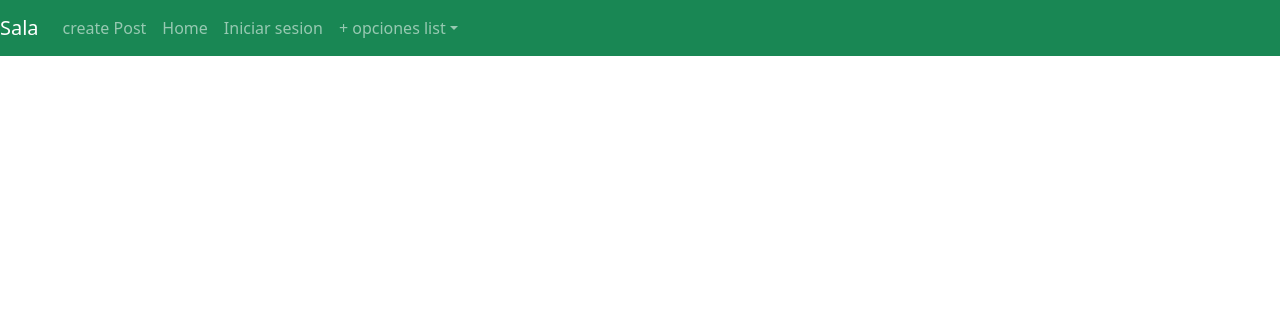
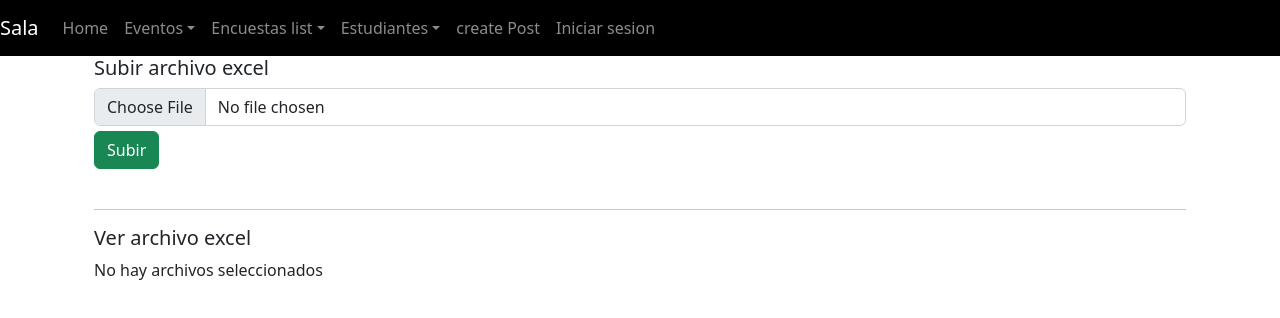
Before and after one commit to PRKmilo/Client_react2, a React (Create React App) app: page /excel in a window 1280 px wide. Shown: the top 318 px of the page. Built offline with nearby package versions, Linux system fonts and the light colour scheme.

Commit message:
Se agrego Excel, junto con un cambio en la navbar

```diff
--- a/package.json
+++ b/package.json
@@ -21,7 +21,8 @@
     "redux": "^4.2.1",
     "redux-thunk": "^2.4.2",
     "validator": "^13.9.0",
-    "web-vitals": "^2.1.4"
+    "web-vitals": "^2.1.4",
+    "xlsx": "^0.18.5"
   },
   "scripts": {
     "start": "react-scripts start",
--- a/src/App.js
+++ b/src/App.js
@@ -4,6 +4,8 @@ import Navigation from "./layouts/Navigation";
 import { Container } from "react-bootstrap";
 import Signin from "./pages/Signin";
 import Posts from "./pages/Posts";
+import Home from "./pages/Home";
+import Excel from "./pages/Excel";
 import {
   BrowserRouter as Router,
   Route,Routes
@@ -20,9 +22,10 @@ function App() {
       </div>
       <Container>
         <Routes>
-          <Route exact path="/" element={<Posts />}></Route>
-          <Route exact path="/signin" element={<Signin />}>
-          </Route>
+          <Route exact path="/estudiantes" element={<Posts />}></Route>
+          <Route exact path="/signin" element={<Signin />}></Route>
+          <Route exact path="/home" element={<Home />}></Route>
+          <Route exact path="/excel" element={<Excel />}></Route>
         </Routes>
       </Container>
     </Router>
--- /dev/null
+++ b/src/components/Data.js
@@ -0,0 +1,10 @@
+import React from 'react'
+import { IndividualData } from './IndividualData.js'
+
+export const Data = ({excelData}) => {
+    return excelData.map((individualExcelData)=>(
+        <tr key={individualExcelData.id}>
+            <IndividualData individualExcelData={individualExcelData}/>
+        </tr>
+    ))
+}
--- /dev/null
+++ b/src/components/IndividualData.js
@@ -0,0 +1,15 @@
+import React from 'react'
+
+export const IndividualData = ({individualExcelData}) => {
+    return (
+        <>
+            <th>{individualExcelData.Primer_Nombre}</th>
+            <th>{individualExcelData.Primer_Apellido}</th>
+            <th>{individualExcelData.Identificacion}</th>
+            <th>{individualExcelData.Carrera}</th>
+            <th>{individualExcelData.Año_De_Graduacion}</th>
+            <th>{individualExcelData.Edad}</th>
+            <th>{individualExcelData.Logro_Mas_Importante}</th>
+        </>
+    )
+}
--- a/src/index.css
+++ b/src/index.css
@@ -1,3 +1,24 @@
 .inputBuscar{
     width: 50% !important;
   }
+
+
+.circle-container {
+  width: 100px;
+  height: 100px;
+  border-radius: 50%;
+  overflow: hidden;
+}
+
+.circle-image {
+  width: 100%;
+  height: 100%;
+  object-fit: cover;
+}
+
+.nav{
+  position: relative;
+  right: -10px;
+
+
+}
--- a/src/layouts/Navigation.js
+++ b/src/layouts/Navigation.js
@@ -1,23 +1,49 @@
 import React from 'react'
 import { Nav,NavDropdown,Navbar } from 'react-bootstrap'
 import { NavLink } from 'react-router-dom'
+import Excel from '../pages/Excel'
 
 export default function Navigation() {
   return (
-    <Navbar bg='success' variant='dark' expand='lg'>
-        <Navbar.Brand as={NavLink} to={'/'}>Sala</Navbar.Brand>
+    <Navbar bg='black' variant='dark' expand='lg'>
+        <Navbar.Brand as={NavLink} to={'/excel'}>Sala</Navbar.Brand>
         <Navbar.Collapse id="main-menu">
+            <Nav>
+                <Nav.Link as={NavLink} to={'/home'}>Home</Nav.Link>
+
+                <NavDropdown title="Eventos" id="menu_eventos-dropdown">
+                    <NavDropdown.Item>Ver Eventos</NavDropdown.Item>
+                    <NavDropdown.Item>Agendar Eventos</NavDropdown.Item>
+                </NavDropdown>
+
+                <NavDropdown title="Encuestas list" id="menu-dropdown">
+                    <NavDropdown.Item>Post</NavDropdown.Item>
+                    <NavDropdown.Item>Cerrar Sesion</NavDropdown.Item>
+                    <a href="https://forms.gle/6WqqN5Fms55Gxx426" target="_blank">
+                    <button type="button">Encuesta Segimiento</button>
+                    </a>
+                    <a href="https://forms.gle/mpmwKFWwDtWp5uU48" target="_blank">
+                    <button type="button">Evaluación Docente</button>
+                    </a>
+                </NavDropdown>
+                <NavDropdown title="Estudiantes" id="menu_estudiantes-dropdown">
+                    <NavDropdown.Item><Nav.Link as={NavLink} to={'/estudiantes'}>Ver Estudiantes</Nav.Link></NavDropdown.Item>
+                    <NavDropdown.Item>Actualizar Estudiantes</NavDropdown.Item>
+                    <NavDropdown.Item><Nav.Link as={NavLink} to={'/excel'}>Subir Archivos</Nav.Link></NavDropdown.Item>
+                </NavDropdown>
+
+
+
+            </Nav>
+
             <Nav className="mr-auto">
                 <Nav.Link>create Post</Nav.Link>
             </Nav>
+
             <Nav>
-                <Nav.Link as={NavLink} to={'/'}>Home</Nav.Link>
                 <Nav.Link as={NavLink} to={'/signin'}>Iniciar sesion</Nav.Link>
-                <NavDropdown title="+ opciones list" id="menu-dropdown">
-                    <NavDropdown.Item>Post</NavDropdown.Item>
-                    <NavDropdown.Item>Cerrar Sesion</NavDropdown.Item>
-                </NavDropdown>
             </Nav>
+
         </Navbar.Collapse>
     </Navbar>
   )
--- /dev/null
+++ b/src/pages/Excel.js
@@ -0,0 +1,106 @@
+import {useState} from 'react'
+import * as XLSX from 'xlsx'
+import { Data } from '../components/Data';
+
+export default function Excel() {
+
+  // on change states
+  const [excelFile, setExcelFile]=useState(null);
+  const [excelFileError, setExcelFileError]=useState(null);
+
+  // submit
+  const [excelData, setExcelData]=useState(null);
+  // it will contain array of objects
+
+  // handle File
+  const fileType=['application/vnd.ms-excel'];
+  const fileType2=['application/vnd.openxmlformats-officedocument.spreadsheetml.sheet'];
+  const handleFile = (e)=>{
+
+    let selectedFile = e.target.files[0];
+    if(selectedFile){
+       console.log(selectedFile.type);
+      if(selectedFile&&fileType.includes(selectedFile.type)  || selectedFile&&fileType2.includes(selectedFile.type)){
+
+        let reader = new FileReader();
+        reader.readAsArrayBuffer(selectedFile);
+        reader.onload=(e)=>{
+          setExcelFileError(null);
+          setExcelFile(e.target.result);
+        }
+      }
+      else{
+        setExcelFileError('Por favor seleccione solo archivos tipo excel');
+        setExcelFile(null);
+      }
+    }
+    else{
+      console.log('Por favor seleccione su archivo');
+    }
+  }
+
+  // submit function
+  const handleSubmit=(e)=>{
+    e.preventDefault();
+    if(excelFile!==null){
+      const workbook = XLSX.read(excelFile,{type:'buffer'});
+      const worksheetName = workbook.SheetNames[0];
+      const worksheet=workbook.Sheets[worksheetName];
+      const data = XLSX.utils.sheet_to_json(worksheet);
+      setExcelData(data);
+    }
+    else{
+      setExcelData(null);
+    }
+  }
+
+  return (
+    <div className="container">
+
+      {/* upload file section */}
+      <div className='form'>
+        <form className='form-group' autoComplete="off"
+        onSubmit={handleSubmit}>
+          <label><h5>Subir archivo excel</h5></label>
+          <br></br>
+          <input type='file' className='form-control'
+          onChange={handleFile} required></input>
+          {excelFileError&&<div className='text-danger'
+          style={{marginTop:5+'px'}}>{excelFileError}</div>}
+          <button type='submit' className='btn btn-success'
+          style={{marginTop:5+'px'}}>Subir</button>
+        </form>
+      </div>
+
+      <br></br>
+      <hr></hr>
+
+      {/* view file section */}
+      <h5>Ver archivo excel</h5>
+      <div className='viewer'>
+        {excelData===null&&<>No hay archivos seleccionados</>}
+        {excelData!==null&&(
+          <div className='table-responsive'>
+            <table className='table'>
+              <thead>
+                <tr>
+                  <th scope='col'>Primer Nombre</th>
+                  <th scope='col'>Primer Apellido</th>
+                  <th scope='col'>Identificación</th>
+                  <th scope='col'>Carrera</th>
+                  <th scope='col'>Año de Graduación</th>
+                  <th scope='col'>Edad</th>
+                  <th scope='col'>Logro mas Importante</th>
+                </tr>
+              </thead>
+              <tbody>
+                <Data excelData={excelData}/>
+              </tbody>
+            </table>
+          </div>
+        )}
+      </div>
+
+    </div>
+  );
+}
--- /dev/null
+++ b/src/pages/Home.js
@@ -0,0 +1,19 @@
+import React from 'react';
+
+const Home = () => {
+  return (
+    <div>
+      <header>
+
+        <input
+          type="text" placeholder="Buscar"
+          />
+      </header>
+      <body>
+        <img src="ruta-de-la-imagen" alt="Imagen grande" />
+      </body>
+    </div>
+  );
+};
+
+export default Home;
```
Also changed, not shown: 1 other file (tests, documents, lock files or other folders).
